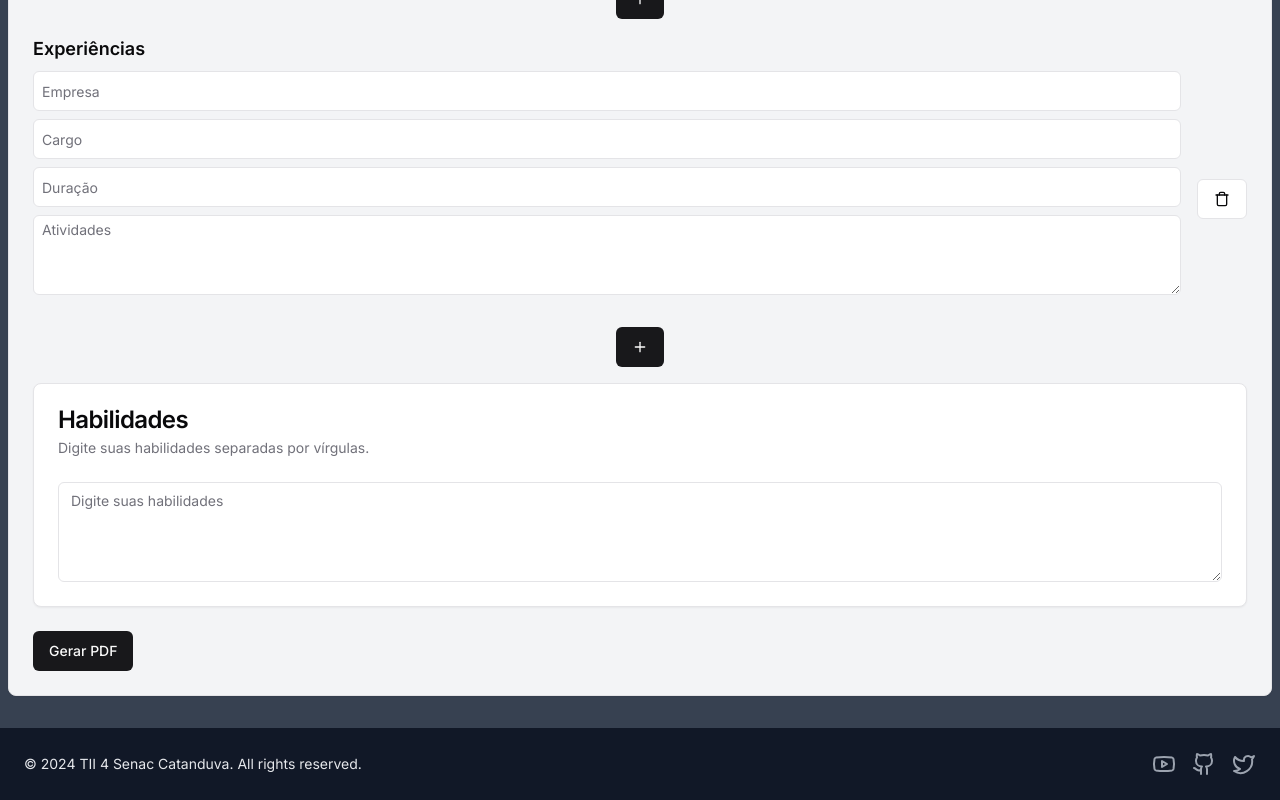
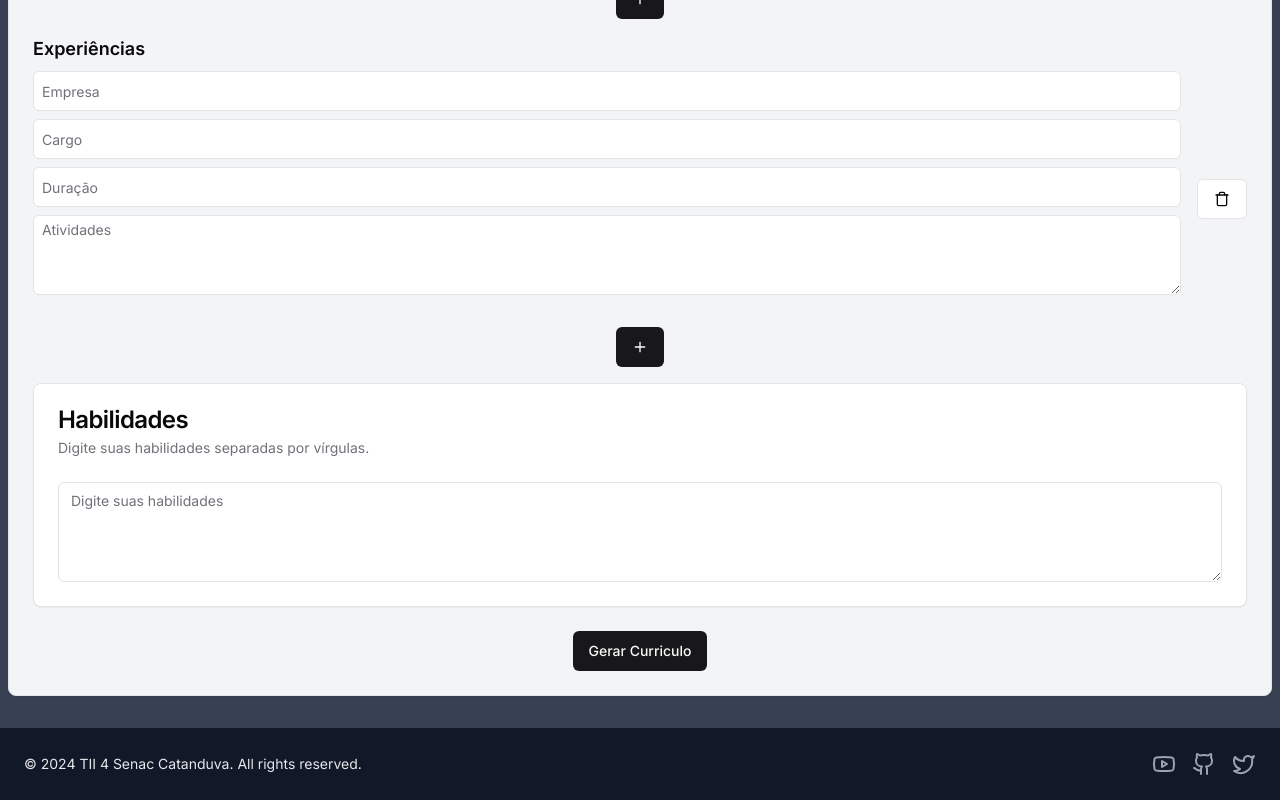
Before and after one commit to jhowk14/projeto-adm-gerador-cv-next, a Next.js app: page / in a window 1280 px wide. Shown: the part 1278-2078 px from the top of the page. Built offline with nearby package versions, Linux system fonts and the light colour scheme.

Commit message:
fix button

```diff
--- a/src/components/component/form-curriculo.tsx
+++ b/src/components/component/form-curriculo.tsx
@@ -189,9 +189,9 @@ export const FormCurriculo = () => {
               </Card>
             </div>
           </CardContent>
-          <CardFooter>
+          <CardFooter className="flex justify-center">
             <Button type="submit" disabled={isSubmitting || isLoading}>
-              {isSubmitting || isLoading ? "Carregando..." : "Gerar PDF"}
+              {isSubmitting || isLoading ? "Carregando..." : "Gerar Curriculo"}
             </Button>
           </CardFooter>
         </Card>
```
